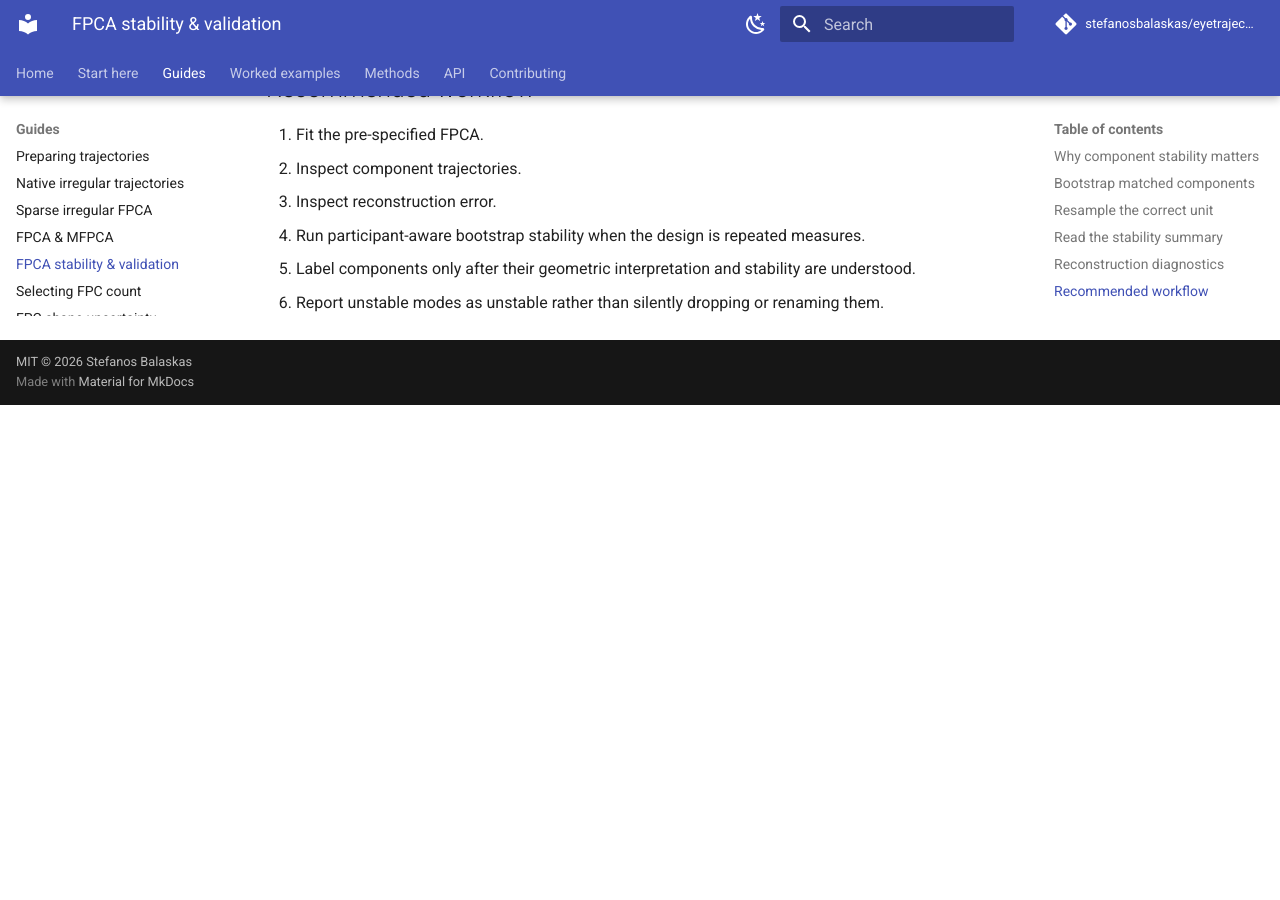
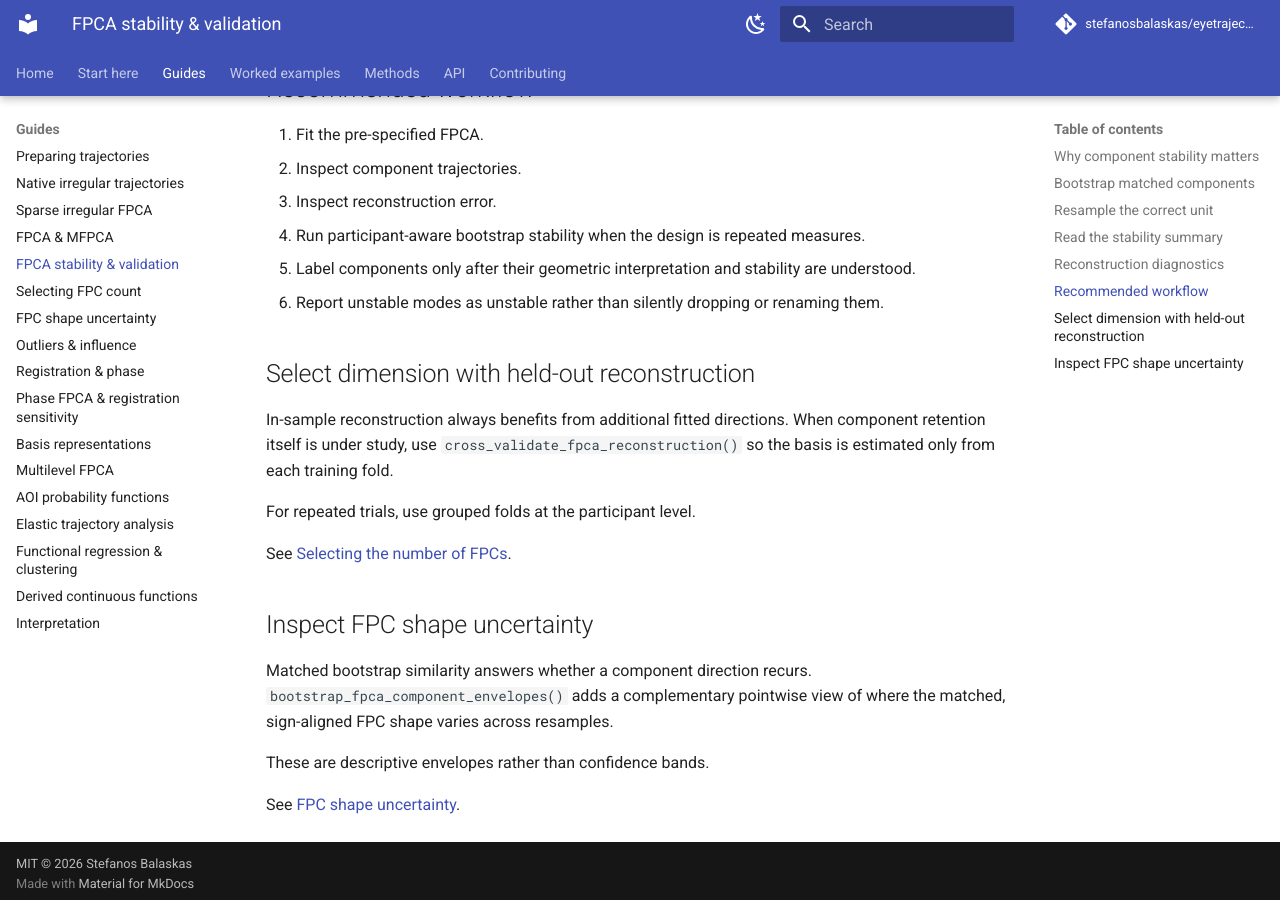
Before and after one commit to stefanosbalaskas/eyetrajectoriespy, an MkDocs documentation site: the page built from docs/guides/stability-validation.md, in a window 1280 px wide and 900 px high, scrolled down 1720 px. Built offline with MkDocs 1.6.1 and Material for MkDocs 9.7.7, drawn with Linux system fonts in a browser that asks for light colours; comment, search, counter and statistics services are not loaded; before the commit the page ends 2125 px from its top, so only the background shows below that.

Commit message:
Connect stability guide to selection uncertainty workflow

```diff
--- a/docs/guides/stability-validation.md
+++ b/docs/guides/stability-validation.md
@@ -56,3 +56,25 @@ The reconstruction curve shows how integrated trajectory error changes as compon
 4. Run participant-aware bootstrap stability when the design is repeated measures.
 5. Label components only after their geometric interpretation and stability are understood.
 6. Report unstable modes as unstable rather than silently dropping or renaming them.
+
+
+## Select dimension with held-out reconstruction
+
+In-sample reconstruction always benefits from additional fitted directions. When
+component retention itself is under study, use
+`cross_validate_fpca_reconstruction()` so the basis is estimated only from each
+training fold.
+
+For repeated trials, use grouped folds at the participant level.
+
+See [Selecting the number of FPCs](component-selection.md).
+
+## Inspect FPC shape uncertainty
+
+Matched bootstrap similarity answers whether a component direction recurs.
+`bootstrap_fpca_component_envelopes()` adds a complementary pointwise view of
+where the matched, sign-aligned FPC shape varies across resamples.
+
+These are descriptive envelopes rather than confidence bands.
+
+See [FPC shape uncertainty](component-uncertainty.md).
```
